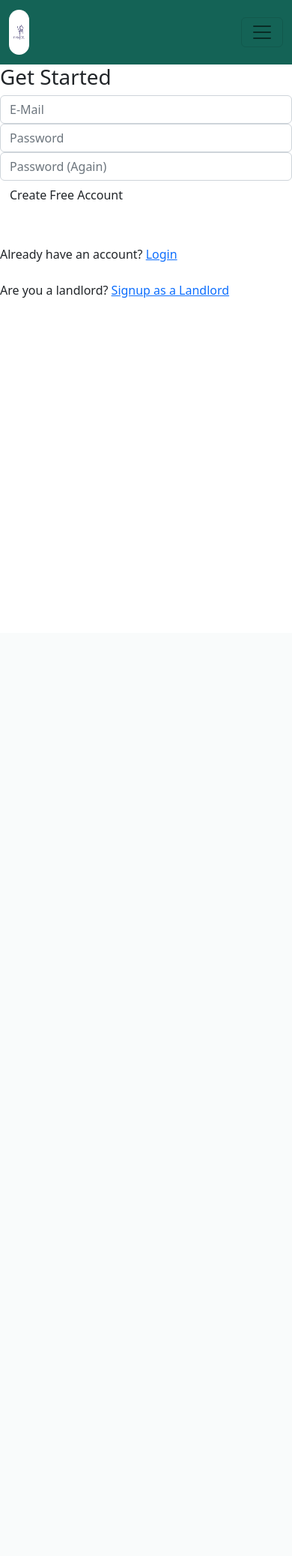
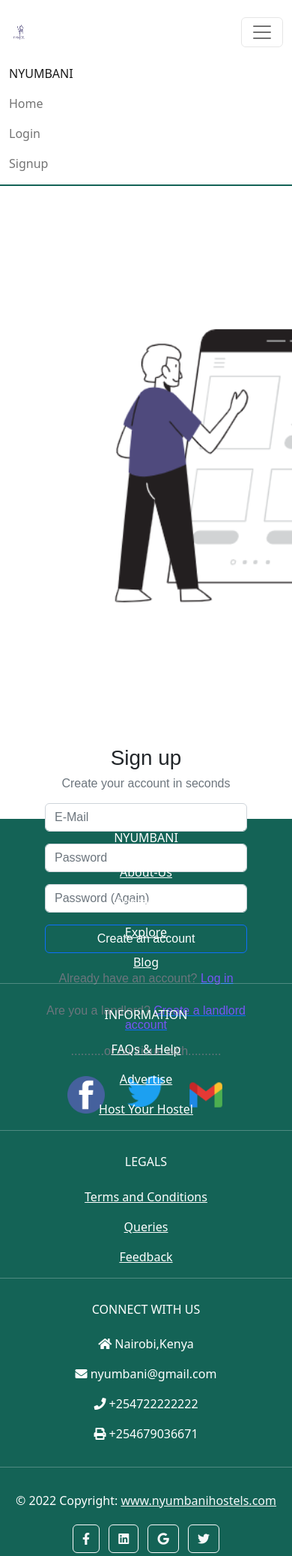
Before and after one commit to KarenNgala/nyumbani, a Django app: page /accounts/signup/ in a window 390 px wide, after a click that opens the changed part; the page is wider, and only the part inside the window is pictured. Shown: that part at 75% size. Before the commit the page ends 397 px from the top of that part, so only its background shows below. Run offline with Django 4.2, Linux system fonts and the light colour scheme; some libraries are stand-ins or nearby versions.

Commit message:
Complete merging

```diff
--- a/application/templates/account/tenant_signup.html
+++ b/application/templates/account/tenant_signup.html
@@ -9,24 +9,27 @@
 
 
 {% block content %}
+<section class="container">
   <div class="row">
-    <div class="col-sm-0">
-      <!-- <img src="{% static 'img/signup_img.png' %}"> -->
+
+    <div class="col-sm-5">
+      <img class="mt-5 me-5 " src="{% static '/images/User interface_Flatline.png' %}" width="650
+      " alt="">
     </div>
-    <div class="col form_box">
-      <div class="form_heading">
-        <h1 class="text-bold">Get Started</h1>
+    <div class="col-sm-2"></div>
+
+    <div class="col-sm-5 px-5">
+      <div class=" container mt-5">
+        <div class="text-center">
+          <h1>Sign up</h1>
+          <h6 class="text-muted fs-6">Create your account in seconds</h6>
         </div>
-      <div class="form_heading_text">
-        <!-- <p>Ready to get your hands on <br> endless pages of study content?</p> -->
-      </div>
-
-<form action="{% url 'tenant_register' %}" method="post" id="frm">
+        <form  action="{% url 'tenant_register' %}" method="post" id="frm">
           <fieldset id="fld">
             {% csrf_token %} {% for field in form %}
-		<div class="form-group">
+          <div class="mb-2 pt-2">
             <input type="{{ field.field.widget.input_type }}" class="form-control" id="{{ field.id_for_label }}"
-			 aria-describedby="emailHelp" placeholder="{{field.label|title}}" name="{{ field.html_name }}">
+              placeholder="{{field.label|title}}" name="{{ field.html_name }}">
           </div>
               {% if field.field.widget.input_type == 'checkbox' %}
               {{field.label}}
@@ -37,16 +40,31 @@
             <input type="hidden" name="{{ redirect_field_name }}" value="{{ redirect_field_value }}">
             {% endif %}
 
-		<input type="submit" value="Create Free Account" class="btn signup_button">
-    <br>
+          <div class="mb-2 pt-2">
+            <button type="submit" style="background-color: #146356;"  class="btn btn-primary form-control">Create an account</button>
+          </div>
+        </form>
+        <h6 class="text-muted text-center pt-3 fs-6">Already have an account? <a href="{% url 'account_login' %}"><span style="color: rgb(119, 84, 246);">Log in</span></a>  </h6>
+        <h6 class="text-muted text-center pt-3 fs-6">Are you a landlord? <a href="{% url 'landlord_signup' %}"><span style="color: rgb(119, 84, 246);">Create a landlord account</span></a>  </h6>
+        <h6 class=" text-muted text-center pt-2 fs-6">..........or continue with..........</h6>
+        <div class="d-flex justify-content-evenly pt-3">
+          <div>
+            <a href="https://web.facebook.com/"><img src="{% static '/images/834722_facebook_icon.png' %}" width="50" alt=""></a>
+          </div>
+          <div>
+            <a href="https://twitter.com/"><img src="{% static '/images/toppng.com-twitter-logo-1252x1018.png' %}" width="50" alt="">
+            </a>
+          </div>
+          <div>
+            <a href="https://google.com/"><img src="{% static '/images/icons8-gmail-48.png' %}"width="50" alt="">
+            </a>
+          </div>
 
-
-		<br><br>
-        Already have an account? <a href="{% url 'account_login' %}">Login</a>
-        <br><br>
-        Are you a landlord? <a href="{% url 'landlord_signup' %}">Signup as a Landlord</a>
-    </fieldset>
-</form>
         </div>
       </div>
+
+    </div>
+  </div>
+</section>
+
 {% endblock %}
--- a/application/templates/base.html
+++ b/application/templates/base.html
@@ -5,14 +5,18 @@
 <head>
     <meta charset="UTF-8">
     <meta name="viewport" content="width=device-width, initial-scale=1.0">
-    <!-- <link rel="shortcut icon" href="../images/lime.png" /> -->
-    <title>Bookie</title>
+    <title>Nyumbani</title>
 
-    <link rel="stylesheet" type="text/css" href=" {% static 'css/bootstrap/css/bootstrap.min.css' %}">
-    <link rel="stylesheet" href="{% static 'css/styles.css' %}">
+    <link rel="stylesheet" href="{% static 'css/bootstrap.min.css' %}">
+    <link rel="stylesheet" href="{% static 'css/bootstrap.css' %}">
+    <link href="https://cdn.jsdelivr.net/npm/bootstrap@5.2.0-beta1/dist/css/bootstrap.min.css" rel="stylesheet">
+    <link rel="stylesheet" href="https://use.fontawesome.com/releases/v5.11.2/css/all.css" />
+    <link rel="stylesheet" href="https://fonts.googleapis.com/css2?family=Roboto:wght@300;400;500;700&display=swap" />
 
-    <script src="https://code.iconify.design/1/1.0.6/iconify.min.js"></script>
+    <link rel="stylesheet" href="{% static 'index.css' %}">
+
 {% block head_links %}
+
 {% endblock %}
 </head>
 
@@ -27,14 +31,11 @@
 
   {% endblock %}
 
+  {% include 'footer.html' %}
+
   {% block content_extra %}
   {% endblock %}
-
-  <!-- Optional JavaScript -->
-  <!-- jQuery first, then Popper.js, then Bootstrap JS -->
-  <script src="https://code.jquery.com/jquery-3.3.1.slim.min.js" integrity="sha384-q8i/X+965DzO0rT7abK41JStQIAqVgRVzpbzo5smXKp4YfRvH+8abtTE1Pi6jizo" crossorigin="anonymous"></script>
-  <script src="https://cdnjs.cloudflare.com/ajax/libs/popper.js/1.14.3/umd/popper.min.js" integrity="sha384-ZMP7rVo3mIykV+2+9J3UJ46jBk0WLaUAdn689aCwoqbBJiSnjAK/l8WvCWPIPm49" crossorigin="anonymous"></script>
-  <script src="https://stackpath.bootstrapcdn.com/bootstrap/4.1.1/js/bootstrap.min.js" integrity="sha384-smHYKdLADwkXOn1EmN1qk/HfnUcbVRZyYmZ4qpPea6sjB/pTJ0euyQp0Mk8ck+5T" crossorigin="anonymous"></script>
+  <script src="https://cdn.jsdelivr.net/npm/bootstrap@5.2.0-beta1/dist/js/bootstrap.bundle.min.js"></script>
   {% block scripts %}
   {% endblock %}
 
--- a/application/templates/footer.html
+++ b/application/templates/footer.html
@@ -1,22 +1,6 @@
 {% load static %}
-<link rel="stylesheet" href="{% static 'css/bootstrap.min.css' %}">
-<link rel="stylesheet" href="{% static 'css/bootstrap.css' %}">
-<link rel="stylesheet" href="https://use.fontawesome.com/releases/v5.11.2/css/all.css" />
-<link rel="stylesheet" href="https://fonts.googleapis.com/css2?family=Roboto:wght@300;400;500;700&display=swap" />
-<link rel="stylesheet" href="{% static 'index.css' %}">
-<body>
-
-<div class="container-fluid">
-
-<footer
-        class="text-center text-lg-start text-white"
-        style="background-color: #146356;height:51vh;"
-        >
-
-  <div class="container p-4 pb-0">
-        <section class="">
+<footer class="text-center text-lg-start text-white" style="background-color: #146356;">
       <div class="row">
-
         <div class="col-md-2 col-lg-2 col-xl-2 mx-auto mt-3">
           <h6 class="text-uppercase mb-4 font-weight-bold">Nyumbani</h6>
           <p>
@@ -44,15 +28,10 @@
           <p>
             <a class="text-white">Host Your Hostel</a>
           </p>
-
         </div>
         <hr class="w-100 clearfix d-md-none" />
-
-
         <div class="col-md-3 col-lg-2 col-xl-2 mx-auto mt-3">
-          <h6 class="text-uppercase mb-4 font-weight-bold">
-            LEGALS
-          </h6>
+          <h6 class="text-uppercase mb-4 font-weight-bold">LEGALS</h6>
           <p>
             <a class="text-white">Terms and Conditions</a>
           </p>
@@ -62,13 +41,8 @@
           <p>
             <a class="text-white">Feedback</a>
           </p>
-
         </div>
-
-
         <hr class="w-100 clearfix d-md-none" />
-
-
         <div class="col-md-4 col-lg-3 col-xl-3 mx-auto mt-3">
           <h6 class="text-uppercase mb-4 font-weight-bold">Connect with Us</h6>
           <p><i class="fas fa-home mr-3"></i> Nairobi,Kenya</p>
@@ -76,70 +50,22 @@
           <p><i class="fas fa-phone mr-3"></i> +254722222222</p>
           <p><i class="fas fa-print mr-3"></i> +254679036671</p>
         </div>
-
       </div>
-
-    </section>
-
 
     <hr class="my-3">
 
-
-    <section class="p-3 pt-0">
     <div class="row d-flex align-items-center">
-
       <div class="col-md-7 col-lg-8 text-center text-md-start">
-
         <div class="p-3">
           © 2022 Copyright:
-            <a class="text-light" href=""
-               >www.nyumbanihostels.com</a
-              >
+          <a class="text-light" href="">www.nyumbanihostels.com</a>
         </div>
-
       </div>
-
       <div class="col-md-5 col-lg-4 ml-lg-0 text-center text-md-end">
-
-          <a
-             class="btn btn-outline-light btn-floating m-1"
-             class="text-white"
-             role="button"
-             ><i class="fab fa-facebook-f"></i
-            ></a>
-
-
-          <a
-             class="btn btn-outline-light btn-floating m-1"
-             class="text-white"
-             role="button"
-             ><i class="fab fa-linkedin"></i
-            ></a>
-
-
-          <a
-             class="btn btn-outline-light btn-floating m-1"
-             class="text-white"
-             role="button"
-             ><i class="fab fa-google"></i
-            ></a>
-
-
-          <a
-             class="btn btn-outline-light btn-floating m-1"
-             class="text-white"
-             role="button"
-             ><i class="fab fa-twitter"></i
-            ></a>
+        <a class="btn btn-outline-light btn-floating m-1" class="text-white" role="button"><i class="fab fa-facebook-f"></i></a>
+        <a class="btn btn-outline-light btn-floating m-1" class="text-white" role="button"><i class="fab fa-linkedin"></i></a>
+        <a class="btn btn-outline-light btn-floating m-1" class="text-white" role="button"><i class="fab fa-google"></i></a>
+        <a class="btn btn-outline-light btn-floating m-1" class="text-white" role="button"><i class="fab fa-twitter"></i></a>
       </div>
-
     </div>
-    </section>
-
-  </div>
-
 </footer>
-
-</div>
-
-</body>
--- a/application/templates/index.html
+++ b/application/templates/index.html
@@ -1,4 +1,4 @@
-{% extends "account/base.html" %}
+{% extends "base.html" %}
 {% load static %}
 
 {% block head_links %}
@@ -7,7 +7,6 @@
 
 
 {% block content %}
-<main>
 <div id="carouselExampleIndicators" class="carousel slide" data-bs-ride="true">
   <div class="carousel-indicators">
     <button type="button" data-bs-target="#carouselExampleIndicators" data-bs-slide-to="0" class="active" aria-label="Slide 1" aria-current="true"></button>
@@ -36,5 +35,4 @@
     <span class="visually-hidden">Next</span>
   </button>
 </div>
-</main>
 {% endblock %}
--- a/application/templates/navbar.html
+++ b/application/templates/navbar.html
@@ -1,6 +1,6 @@
 {% load static %}
 
-<nav class="navbar navbar-expand-lg navbar-light" style="background-color:#146356;">
+<nav class="navbar navbar-expand-lg navbar-light" style="border-bottom: 2px solid #146356;">
   <div class="container-fluid">
     <a href="#" class="navbar-brand">
       <img src="{% static '/images/NYUMBANI HOSTELS_page-0001.jpg' %}" alt=" Logo" style="width:7vw;" class="rounded-pill" height="60vh" >
@@ -10,11 +10,10 @@
     </button>
     <div class="collapse navbar-collapse" id="navbarCollapse">
       <div class="navbar-nav">
-                    <a href="#" class="text-uppercase nav-item nav-link active">Nyumbani</a>
-
+          <a href="{% url 'index' %}" class="text-uppercase nav-item nav-link active">Nyumbani</a>
       </div>
-                <ul class="navbar-nav ml-auto">
-      <li class="nav-item active  mr-auto">
+      <ul class="navbar-nav ms-auto">
+        <li class="nav-item active">
           <a class="nav-link nav_bar" href="{% url 'index' %}">Home</a>
         </li>
         {% if user.is_authenticated %}
```
Also changed, not shown: application/models.py (+6 -7 lines), application/templates/account/landlord_signup.html (+43 -22 lines), application/templates/account/login.html (+37 -18 lines), application/templates/listings.html (added, +17 -0 lines), application/templates/login.html (deleted, +0 -62 lines), application/templates/picture.html (deleted, +0 -20 lines), application/templates/signup.html (deleted, +0 -65 lines), project/settings.py (+3 -4 lines), README.md, application/migrations/0001_initial.py, application/static/style.css (deleted). Lines whose indentation alone changed are shown as unchanged.
